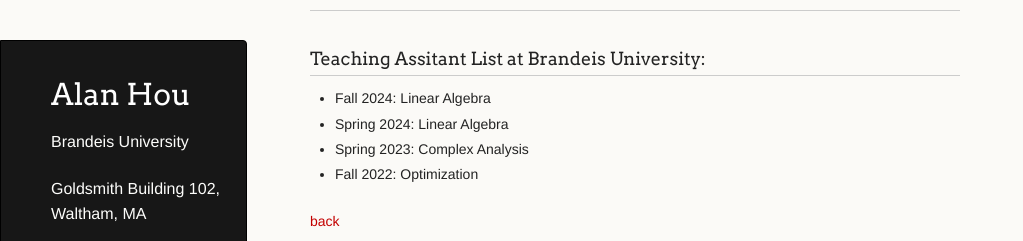
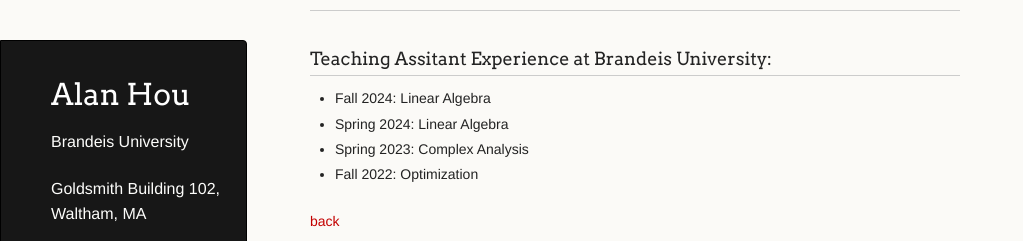
Before and after one commit to axhou/axhou.github.io, a Jekyll site: the page built from talist.md, in a window 1280 px wide. Shown: the top 241 px of the page, without its empty margins (0-1023 px from the left). Built offline with Jekyll 4.4.1, drawn with Linux system fonts in a browser that asks for light colours; our own code applies the rules of GitHub Pages for plain Markdown files.

Commit message:
Update talist.md

```diff
--- a/talist.md
+++ b/talist.md
@@ -9,7 +9,7 @@
 </script>
 ---
 
-### Teaching Assitant List at Brandeis University:
+### Teaching Assitant Experience at Brandeis University:
  - Fall 2024: Linear Algebra
  - Spring 2024: Linear Algebra
  - Spring 2023: Complex Analysis
```
